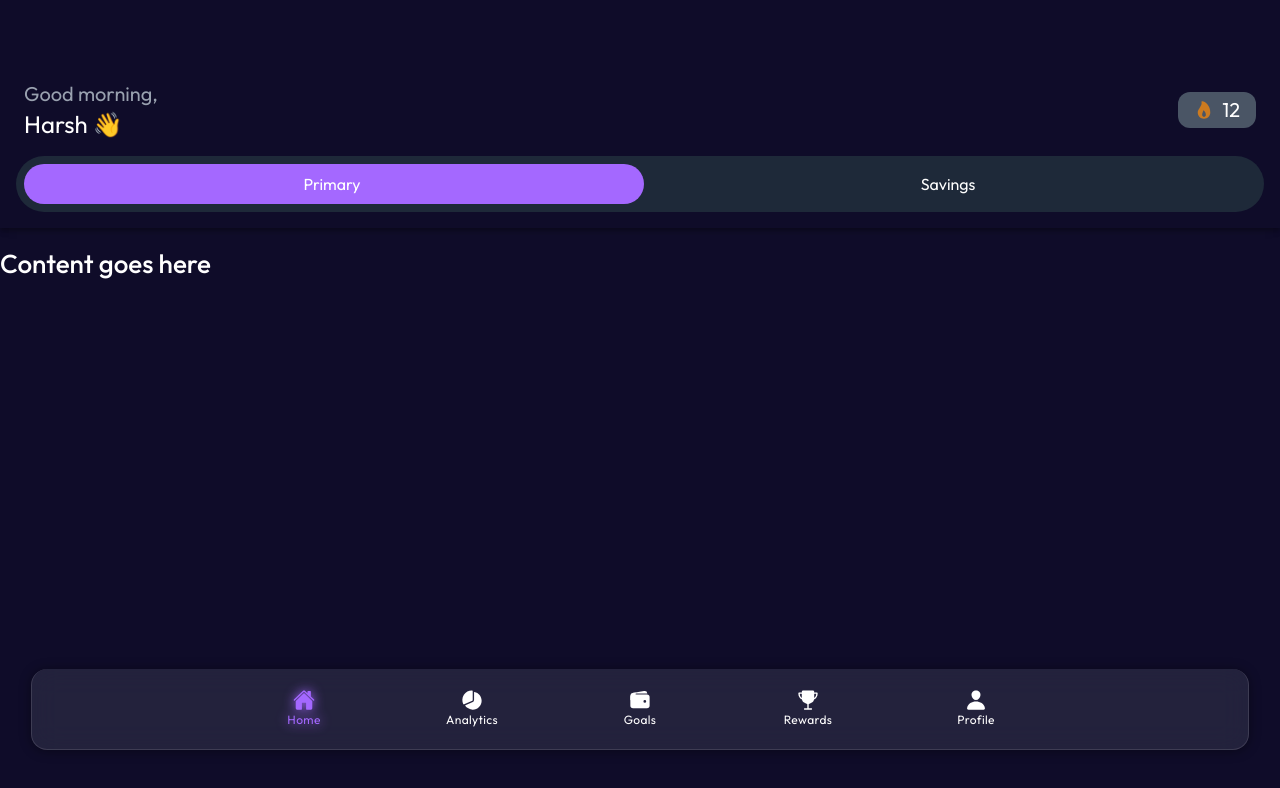
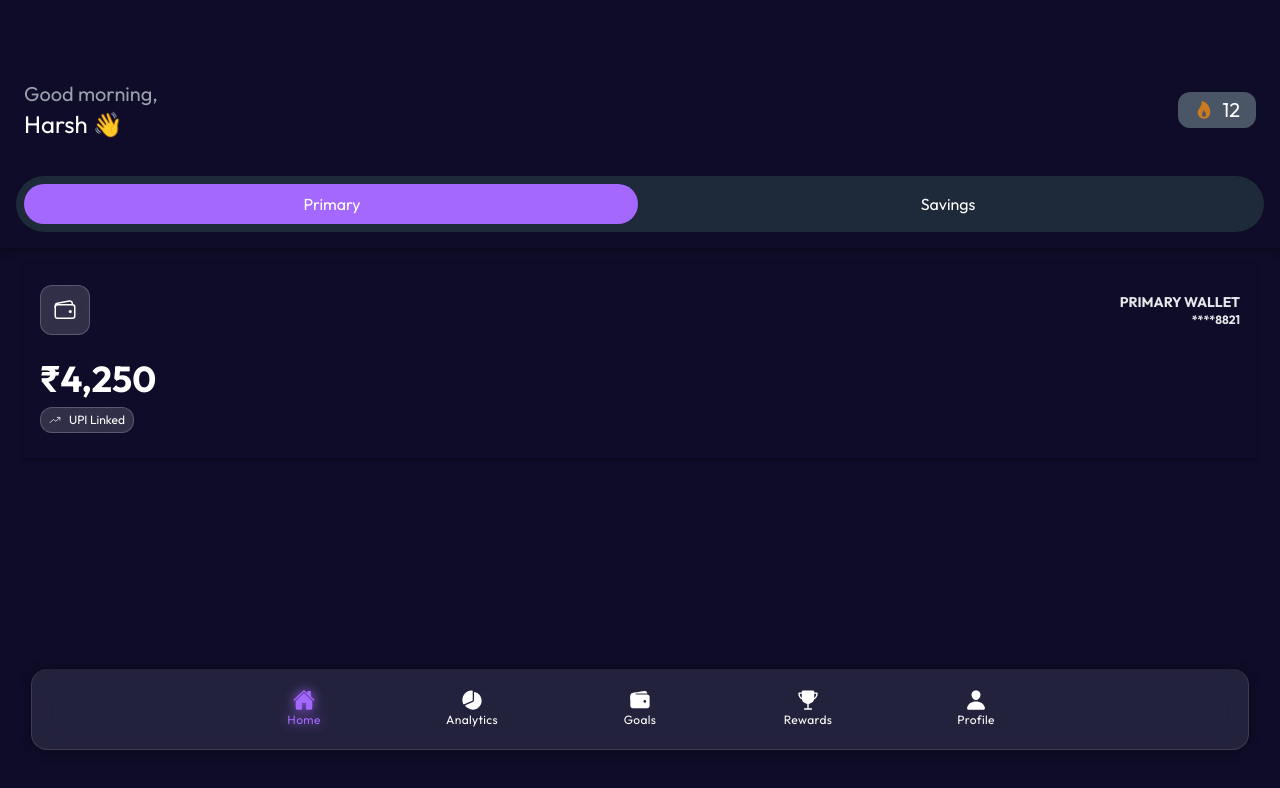
Before and after one commit to cubaseuser123/PocketPal-Revamped, a React (Vite) app in the folder apps/mobile/: page /home in a window 1280 px wide. Shown: the top 788 px of the page. Built offline with nearby package versions, Linux system fonts and the light colour scheme.

Commit message:
Added Wallets

```diff
--- /dev/null
+++ b/apps/mobile/src/components/PrimaryWallet.tsx
@@ -0,0 +1,49 @@
+import { IonCard, IonCardContent, IonIcon, isPlatform } from "@ionic/react";
+import { trendingUpOutline, walletOutline } from "ionicons/icons";
+
+const PrimaryWallet = () => {
+  const isAndroid = isPlatform("android");
+  const isIOS = isPlatform("ios");
+
+  return (
+    <div className="space-y-6 px-6 py-4 text-white">
+      <IonCard className="primary-card">
+        <IonCardContent>
+          <div
+            style={{
+              padding: isAndroid ? "12px" : "0px",
+              marginBottom: isIOS ? "0" : "12px",
+            }}
+            className="mt-2 flex flex-col gap-6"
+          >
+            <div className="flex flex-row items-center justify-between gap-4">
+              <div className="flex items-center rounded-xl border border-white/20 bg-white/15 p-3 text-2xl text-white backdrop-blur-xl">
+                <IonIcon icon={walletOutline} />
+              </div>
+
+              <div className="flex flex-col items-end">
+                <span className="text-sm font-bold text-gray-200">
+                  PRIMARY WALLET
+                </span>
+                <span className="text-xs font-bold text-gray-200">
+                  ****8821
+                </span>
+              </div>
+            </div>
+
+            <div className="flex flex-col items-start gap-2 text-white">
+              <span className="text-4xl font-bold">₹4,250</span>
+
+              <div className="flex items-center gap-2 rounded-xl border border-white/20 bg-white/15 px-2 py-1 text-xs backdrop-blur-xl">
+                <IonIcon icon={trendingUpOutline} />
+                <span>UPI Linked</span>
+              </div>
+            </div>
+          </div>
+        </IonCardContent>
+      </IonCard>
+    </div>
+  );
+};
+
+export default PrimaryWallet;
--- /dev/null
+++ b/apps/mobile/src/components/SavingsWallet.tsx
@@ -0,0 +1,49 @@
+import { IonCard, IonCardContent, IonIcon, isPlatform } from "@ionic/react";
+import { shieldCheckmarkOutline, lockClosedOutline } from "ionicons/icons";
+
+const SavingsWallet = () => {
+  const isAndroid = isPlatform("android");
+  const isIOS = isPlatform("ios");
+
+  return (
+    <div className="space-y-6 px-6 py-4 text-white">
+      <IonCard className="savings-card">
+        <IonCardContent>
+          <div
+            style={{
+              padding: isAndroid ? "12px" : "0px",
+              marginBottom: isIOS ? "0" : "12px",
+            }}
+            className="mt-2 flex flex-col gap-6"
+          >
+            <div className="flex flex-row items-center justify-between gap-4">
+              <div className="flex items-center rounded-xl border border-white/20 bg-white/15 p-3 text-2xl text-white backdrop-blur-xl">
+                <IonIcon icon={lockClosedOutline} />
+              </div>
+
+              <div className="flex flex-col items-end">
+                <span className="text-sm font-bold text-gray-200">
+                  SAVINGS WALLET
+                </span>
+                <span className="text-xs font-bold text-gray-200">
+                  ****8821
+                </span>
+              </div>
+            </div>
+
+            <div className="flex flex-col items-start gap-2 text-white">
+              <span className="text-4xl font-bold">₹65,000</span>
+
+              <div className="flex items-center gap-2 rounded-xl border border-white/20 bg-white/15 px-2 py-1 text-xs backdrop-blur-xl">
+                <IonIcon icon={shieldCheckmarkOutline} />
+                <span>UPI Linked</span>
+              </div>
+            </div>
+          </div>
+        </IonCardContent>
+      </IonCard>
+    </div>
+  );
+};
+
+export default SavingsWallet;
--- a/apps/mobile/src/pages/Home.tsx
+++ b/apps/mobile/src/pages/Home.tsx
@@ -1,30 +1,51 @@
 import { IonContent, IonPage, IonHeader } from "@ionic/react";
 import React, { useState } from "react";
 import Welcome from "../components/Welcome";
+import PrimaryWallet from "../components/PrimaryWallet";
+import SavingsWallet from "../components/SavingsWallet";
 
 const Home: React.FC = () => {
   const [activeWallet, setActiveWallet] = useState<"Primary" | "Savings">(
     "Primary",
   );
+  const [showWelcome, setShowWelcome] = useState(true);
+
+  const handleScroll = (event: CustomEvent) => {
+    const scrollTop = event.detail.scrollTop;
+    if (scrollTop > 50 && showWelcome) {
+      setShowWelcome(false);
+    } else if (scrollTop <= 50 && !showWelcome) {
+      setShowWelcome(true);
+    }
+  };
 
   return (
     <IonPage>
       <IonHeader>
-        <Welcome />
-        <div className="ion-margin relative flex flex-row rounded-4xl bg-gray-800 px-2 py-2 text-center text-white">
+        <div
+          className={`relative z-10 overflow-hidden transition-all duration-300`}
+          style={{ height: showWelcome ? "160px" : "0px" }}
+        >
+          <Welcome />
+        </div>
+
+        <div
+          className={
+            "ion-margin relative z-10 flex flex-row rounded-4xl bg-gray-800 px-2 py-2 text-center text-white transition-all duration-300"
+          }
+          style={{ marginTop: showWelcome ? "16px" : "70px" }}
+        >
           <div
-            className={`absolute top-2 bottom-2 w-[calc(50%-4px)] rounded-4xl bg-(--ion-color-primary) transition-all duration-300 ${
+            className={`absolute top-2 bottom-2 w-[calc(50%-10px)] rounded-4xl bg-(--ion-color-primary) transition-all duration-300 ${
               activeWallet === "Primary" ? "left-2" : "left-[calc(50%+2px)]"
             }`}
           />
-
           <div
             onClick={() => setActiveWallet("Primary")}
             className="z-10 flex-1 px-6 py-2"
           >
             Primary
           </div>
-
           <div
             onClick={() => setActiveWallet("Savings")}
             className="z-10 flex-1 px-6 py-2"
@@ -34,8 +55,9 @@ const Home: React.FC = () => {
         </div>
       </IonHeader>
 
-      <IonContent className="">
-        <h1 className="text-white">Content goes here</h1>
+      <IonContent scrollEvents={true} onIonScroll={handleScroll} className="">
+        {activeWallet === "Primary" && <PrimaryWallet />}
+        {activeWallet === "Savings" && <SavingsWallet />}
       </IonContent>
     </IonPage>
   );
--- /dev/null
+++ b/apps/mobile/src/theme/wallet-card.css
@@ -0,0 +1,19 @@
+ion-card.primary-card {
+  --background: linear-gradient(
+    to bottom right,
+    #c59cff 0%,
+    #8f4bff 45%,
+    #3d1d73 100%
+  );
+  border-radius: 20px;
+}
+
+ion-card.savings-card {
+  --background: linear-gradient(
+    to bottom right,
+    #10b981 0%,
+    #0b8a63 45%,
+    #02412e 100%
+  );
+  border-radius: 20px;
+}
```
